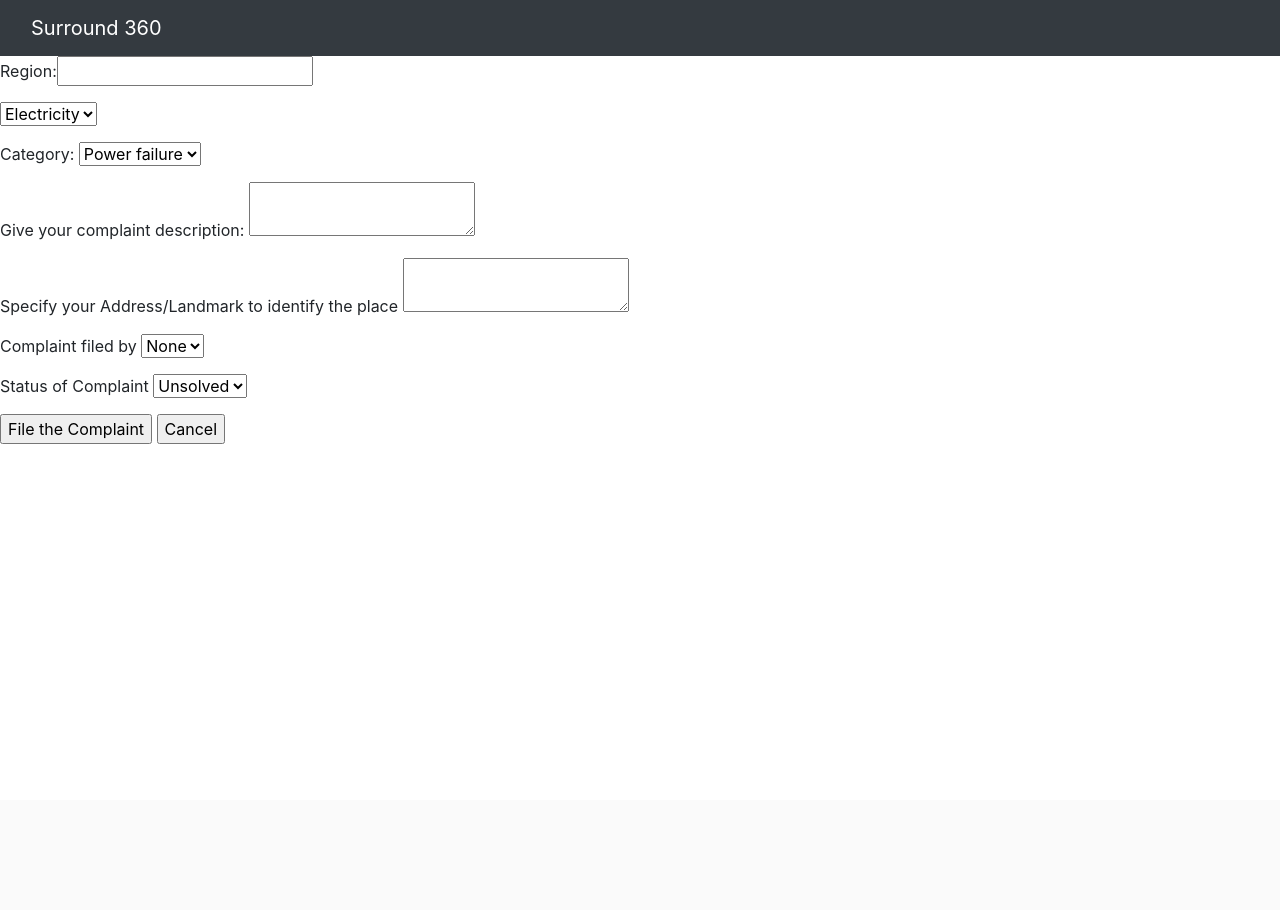
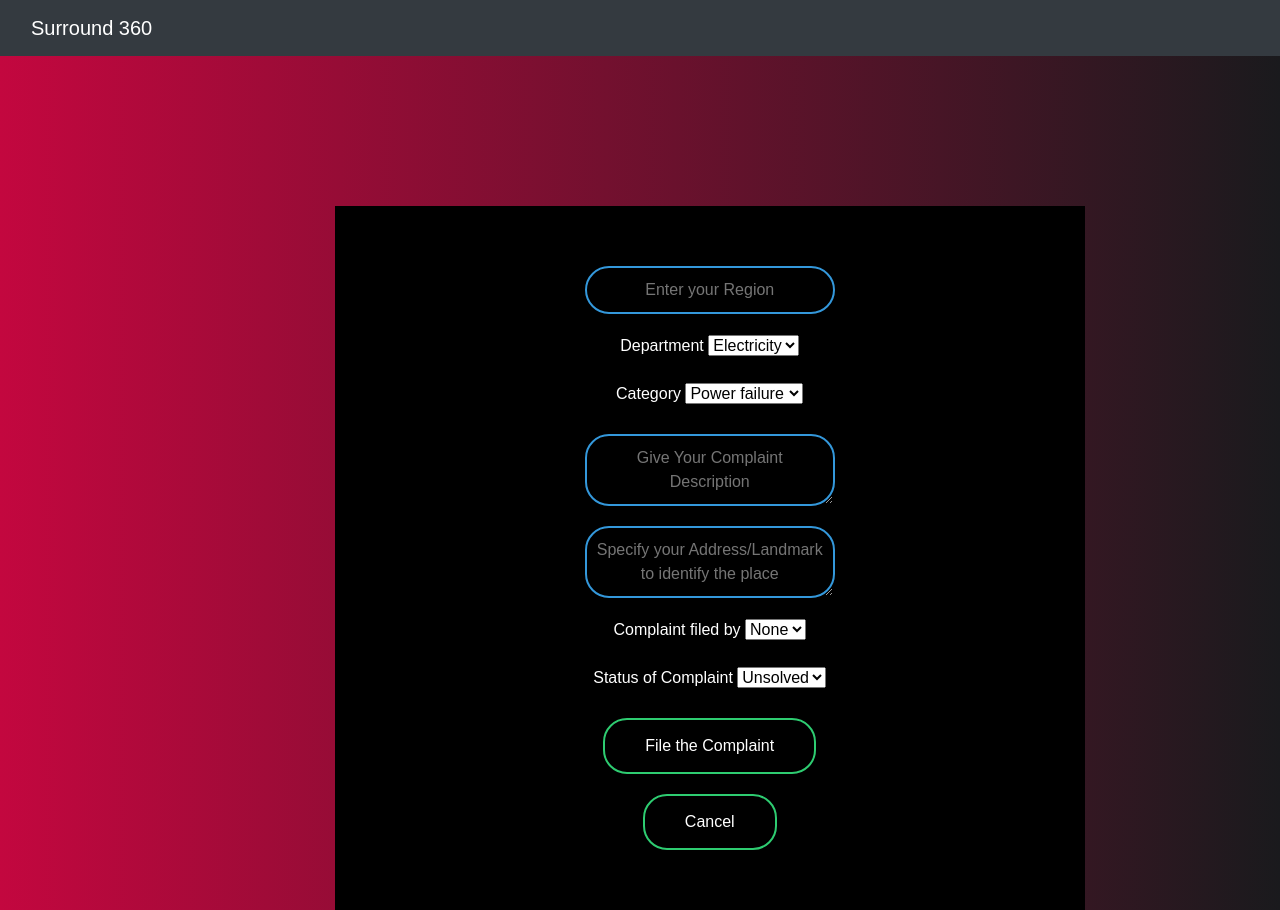
Before and after one commit to LintaPaul/2021_IBM_Code_Challenge_Surround360, a Django app: page /trial/elec/ in a window 1280 px wide. Before the commit the page ends 444 px from the top, so only its background shows below. Run offline with Django 3.2, Linux system fonts and the light colour scheme; some libraries are stand-ins or nearby versions.

```diff
--- a/templates/complaints_elec.html
+++ b/templates/complaints_elec.html
@@ -6,7 +6,7 @@ Complaints_Electricity
 
 {% block content %}
 
-<form action="/trial/complaints/" method="POST">
+<!-- <form action="/trial/complaints/" method="POST">
     {% csrf_token %}
     <div class="form-group">
         Region:<input type="text" name="region">
@@ -46,7 +46,75 @@ Complaints_Electricity
         <input type="submit" value="File the Complaint">
         <input type="reset"  value="Cancel">
     </div>
-</form>
+</form> -->
+{% load static %}
+<!DOCTYPE html>
+<html lang="en">
+<head>
+    <meta charset="UTF-8">
+    <meta http-equiv="X-UA-Compatible" content="IE=edge">
+    <meta name="viewport" content="width=device-width, initial-scale=1.0">
+    <link rel="stylesheet" href="{% static 'css/complaints.css'%}">
+    <title>Document</title>
+
+</head>
+<body>
+    <div class="container">
+        <div class="row">
+            <div class="col-md-12">
+                <div class="card" >
+
+                    <div class="container">
+                        <form action="/trial/complaints/" method="POST" class="box">
+                            {% csrf_token %}
+                            <div class="form-group">
+                                <input type="text" name="region" placeholder="Enter your Region">
+                                </div>
+                                <div class="form-group">
+                                    <label class="label">Department</label>
+                                    <select name="dept">
+                                        <option value="E">Electricity</option>
+                                    </select>
+                             </div>
+                             <div class="form-group"><label class="label">Category</label>
+                                 <select name="category">
+                                    <option value="PF">Power failure</option>
+                                    <option value="LB">Line Damage</option>
+                                </select>
+                                </div>
+                                <div class="form-group">
+                                    <textarea placeholder="Give Your Complaint Description" class="txtarea" name="complaint"></textarea>
+                            </div>
+                            <div class="form-group">
+                                <textarea placeholder="Specify your Address/Landmark to identify the place" class="txtarea" name="landmark"></textarea>
+                            </div>
+                            <div class="form-group">
+                                <label class="label">Complaint filed by </label>
+
+                                   <select name="sender">
+                                    <option value="{{ user }}">{{ user }}</option>
+                                </select>
+                               </div>
+                               <div class="form-group">
+                                <label class="label">Status of Complaint </label>
+
+                                <select name="status">
+                                    <option value="US">Unsolved</option>
+                                </select>
+                            </div>
+                            <div class="form-group">
+                                <input class="btn" type="submit" value="File the Complaint">
+                                <input class="btn" type="reset"  value="Cancel">
+                            </div>
+                        </form>
+                    </div>
+                </div>
+            </div>
+        </div>
+    </div>
+
+</body>
+</html>
 {% if messages %}
 {% for message in messages %}
  {% if message.tags %}  <script>alert("{{ message }}")</script> {% endif %}
--- a/templates/complaints_water.html
+++ b/templates/complaints_water.html
@@ -16,10 +16,6 @@ Complaints_water
     <meta name="viewport" content="width=device-width, initial-scale=1.0">
     <link rel="stylesheet" href="{% static 'css/complaints.css'%}">
     <title>Document</title>
-    <!-- <style>
-
-
-    </style> -->
 
 </head>
 <body>
```
Also changed, not shown: db.sqlite3.
